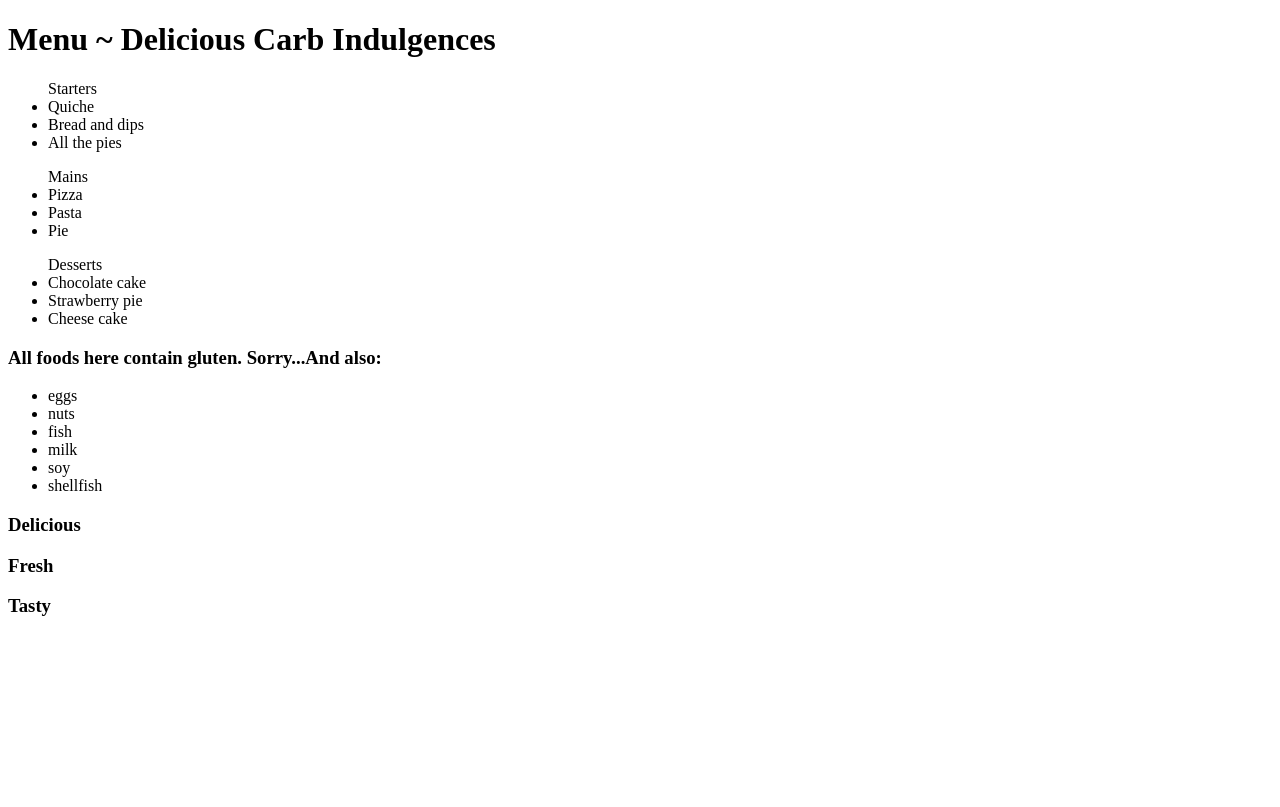
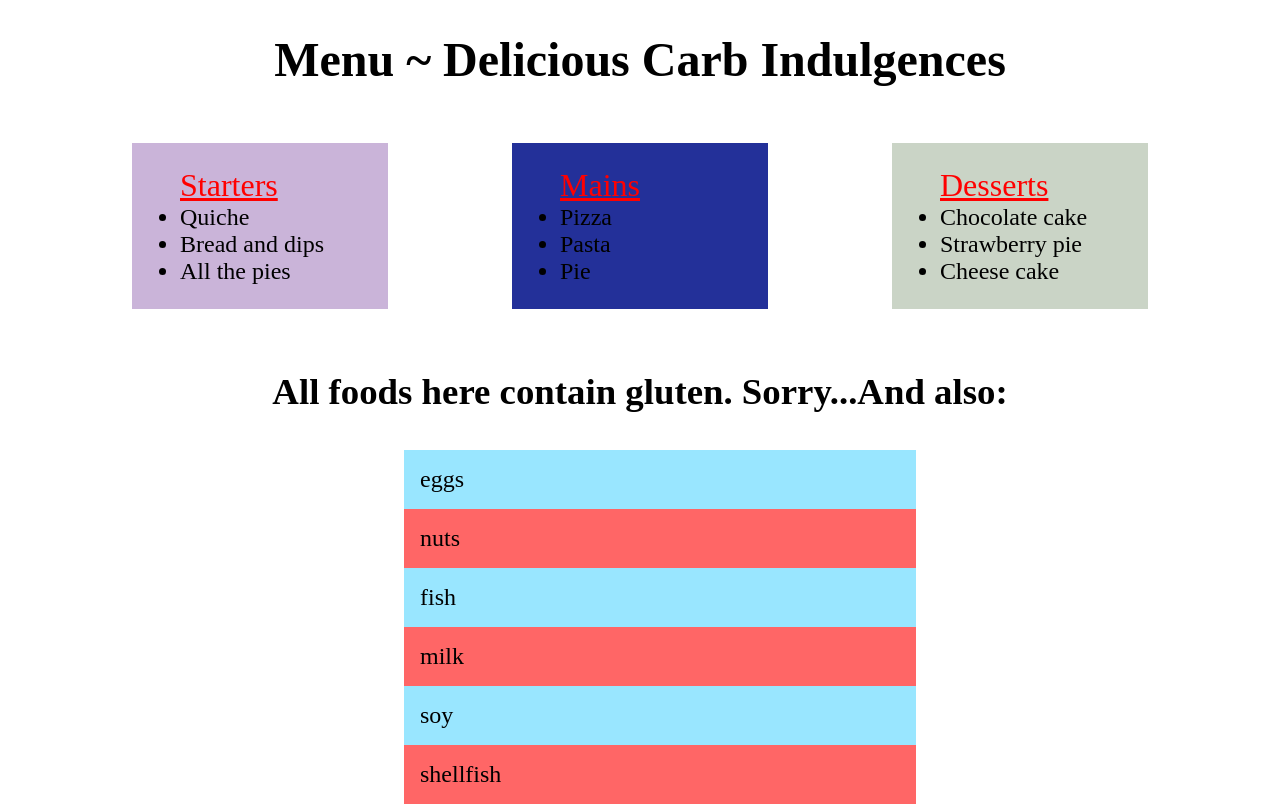
Before and after one commit to Mehmet-Gkc/Browser-DOM-querying, a website: page index.html in a window 1280 px wide. Shown: the top 807 px of the page. Drawn offline with Linux system fonts and the light colour scheme.

Commit message:
Dom Querying Aufgabe

```diff
--- a/index.html
+++ b/index.html
@@ -7,7 +7,11 @@
     <meta http-equiv="X-UA-Compatible" content="ie=edge">
     <title>Makeshift Menu</title>
 </head>
-
+<style>
+    footer {
+        justify-content: ;
+    }
+</style>
 <body>
     <h1 class="title">Menu ~ Delicious Carb Indulgences</h1>
 
@@ -56,6 +60,8 @@
             <h3>Tasty</h3>
         </section>
     </footer>
+
+    <script src="index.js"></script>
 </body>
 
 </html>
--- a/index.js
+++ b/index.js
@@ -0,0 +1,70 @@
+document.querySelector("body").style.fontSize = "24px";
+document.querySelector(".title").style.textAlign = "center";
+
+const menüHeading = document.querySelectorAll(".category");
+menüHeading.forEach((head) => {
+    head.style.color = "red";
+    head.style.fontSize = "32px"
+    head.style.textDecoration = "underline";
+});
+
+const main = document.querySelector("main");
+main.style.display = "flex";
+main.style.justifyContent = "space-evenly"
+
+const colorGenerator = () => {
+    const zahl1 = Math.floor(Math.random()*255);
+    const zahl2 = Math.floor(Math.random()*255);
+    const zahl3 = Math.floor(Math.random()*255);
+    const zahl4 = Math.random();
+    return `rgba(${zahl1},${zahl2},${zahl3},${zahl4})`
+}
+
+const allFood = document.querySelectorAll(".food-category");
+allFood.forEach((list) => {
+    list.style.backgroundColor = colorGenerator();
+    list.style.width = "10rem";
+    list.style.padding = "1em 3rem"
+});
+
+const h3 = document.getElementById("warning");
+h3.style.textAlign = "center";
+h3.style.fontSize = "2.3rem";
+
+const allergiesUl = document.querySelector(".allergies");
+allergiesUl.style.display = "flex";
+allergiesUl.style.flexDirection = "column";
+allergiesUl.style.justifyContent = "center";
+allergiesUl.style.alignItems = "center";
+
+const allAllergy = document.querySelectorAll(".allergy-info");
+
+allAllergy.forEach((li, index) => {
+    if(index % 2 === 0) {
+        li.style.backgroundColor = "#99e6ff"
+    } else {
+        li.style.backgroundColor = "#ff6666"
+    };
+    li.style.listStyle = "none";
+    li.style.width = "30rem";
+    li.style.padding = "1rem";
+});
+
+const footer = document.querySelector("footer");
+footer.style.display = "flex";
+footer.style.justifyContent = "center";
+footer.style.gap = "5%";
+footer.style.flexWrap = "wrap";
+
+const section = document.querySelectorAll(".food-desc");
+section.forEach((sec) => {
+    sec.style.display = "flex";
+    sec.style.justifyContent = "center";
+    sec.style.alignItems = "center";
+    sec.style.border = "5px orange solid";
+    sec.style.borderRadius = "50%";
+    sec.style.padding = "1rem";
+    sec.style.margin = "1rem";
+    sec.style.width = "7rem";
+    sec.style.height = "7rem";
+});
```
